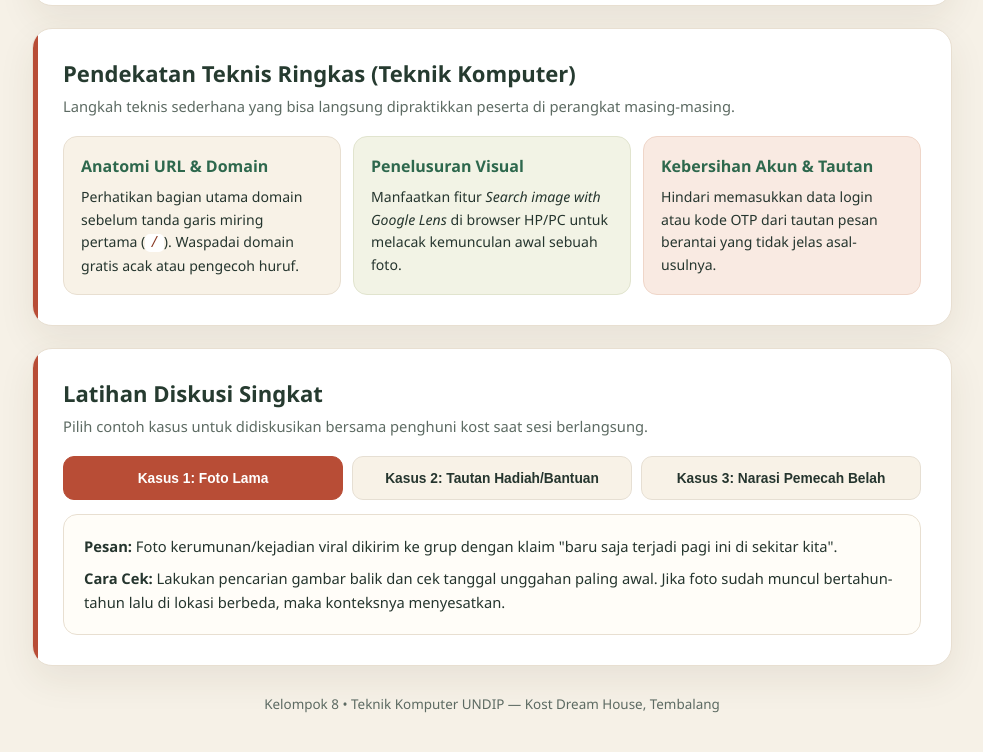
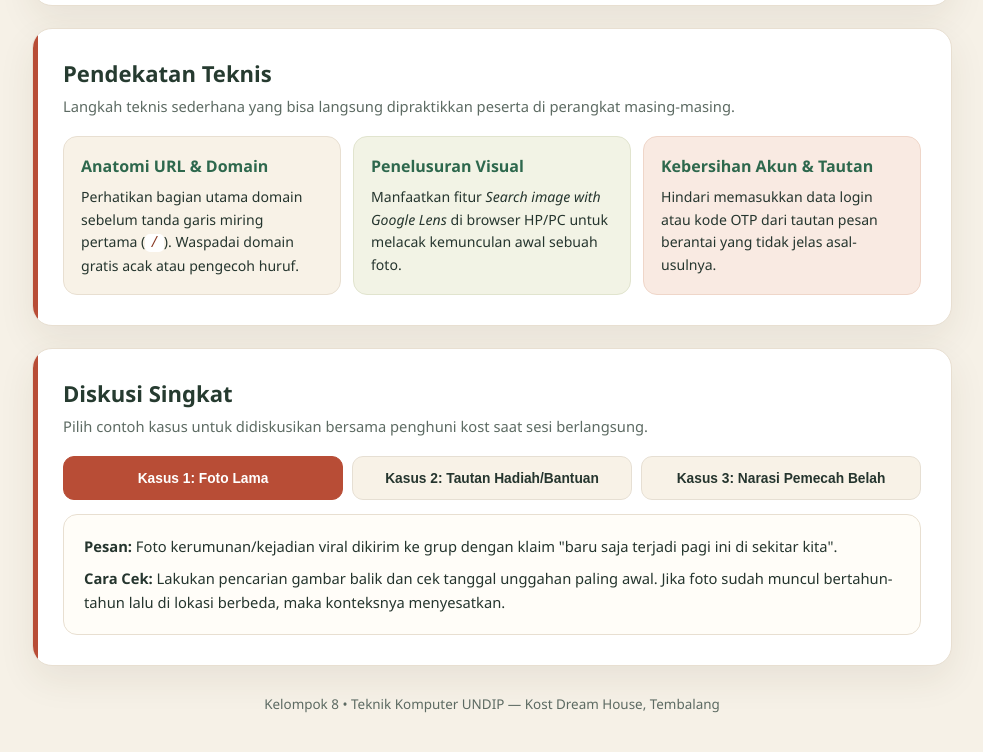
Before and after one commit to finaaprilia/FaktaDaring, a plain HTML site: page index.html in a window 1280 px wide. Shown: the part 1186-1938 px from the top of the page, without its empty margins (148-1131 px from the left). Drawn offline with Linux system fonts and the light colour scheme.

Commit message:
update narasi

```diff
--- a/index.html
+++ b/index.html
@@ -500,7 +500,7 @@
     </section>
 
     <section class="card">
-      <h2>Pendekatan Teknis Ringkas (Teknik Komputer)</h2>
+      <h2>Pendekatan Teknis</h2>
       <p class="card-desc">
         Langkah teknis sederhana yang bisa langsung dipraktikkan peserta di perangkat masing-masing.
       </p>
@@ -530,7 +530,7 @@
     </section>
 
     <section class="card">
-      <h2>Latihan Diskusi Singkat</h2>
+      <h2>Diskusi Singkat</h2>
       <p class="card-desc">Pilih contoh kasus untuk didiskusikan bersama penghuni kost saat sesi berlangsung.</p>
 
       <div class="case-tabs">
```
